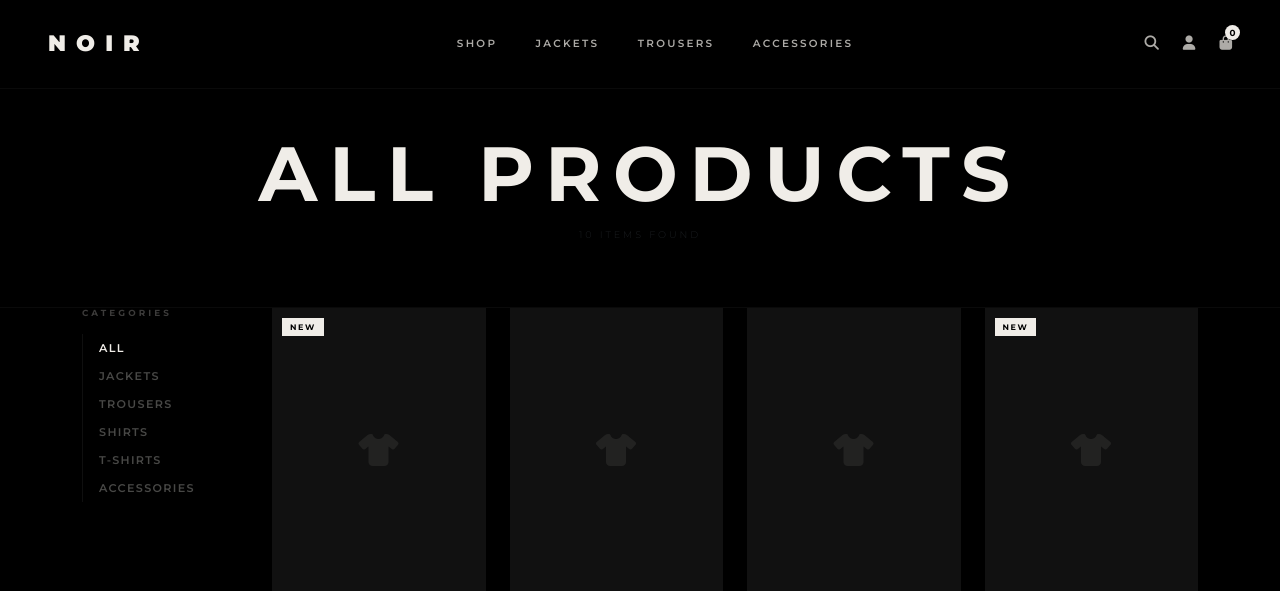
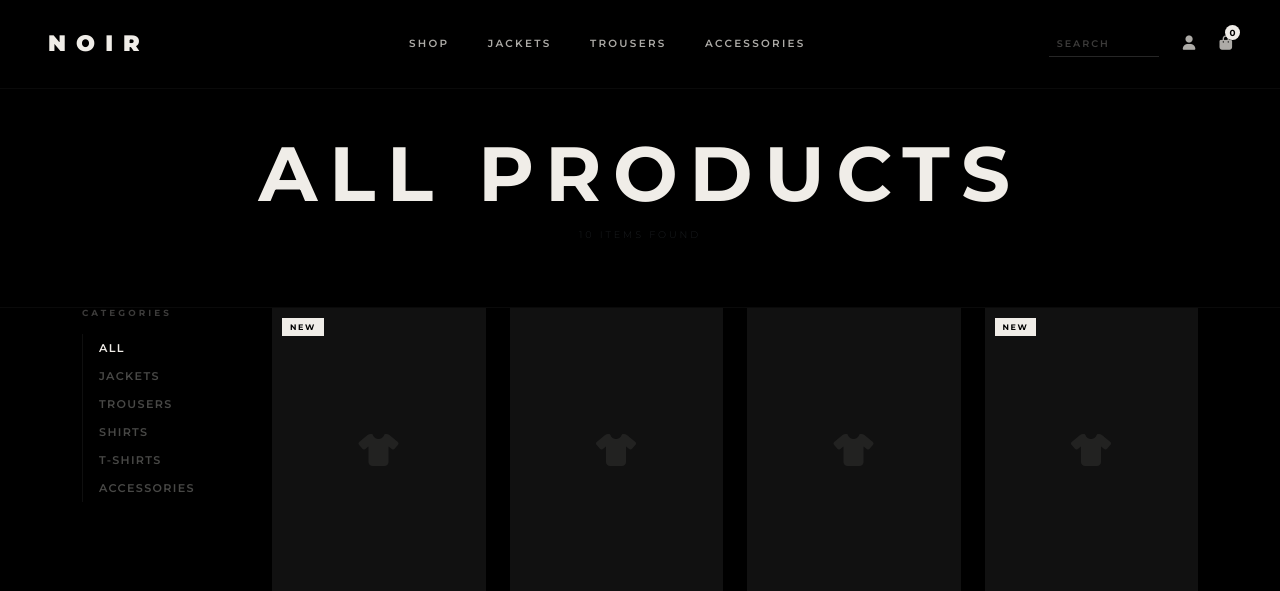
Before and after one commit to oliveiracle/noir-store, a Django app: page /products/ in a window 1280 px wide. Shown: the top 591 px of the page. Run offline with Django 5.2, Linux system fonts and the light colour scheme; data comes from the database, SQL or seed files in the repository.

Commit message:
Add keyword search to products listing

```diff
--- a/products/views.py
+++ b/products/views.py
@@ -7,7 +7,15 @@ def all_products(request):
     categories = Category.objects.all()
     current_category = None
 
+    query = request.GET.get('q')
     category_filter = request.GET.get('category')
+
+    if query:
+        products = (
+            products.filter(name__icontains=query) |
+            products.filter(description__icontains=query)
+        )
+
     if category_filter:
         products = products.filter(category__name=category_filter)
         current_category = category_filter
@@ -16,6 +24,7 @@ def all_products(request):
         'products': products,
         'categories': categories,
         'current_category': current_category,
+        'query': query,
     }
     return render(request, 'products/products.html', context)
 
--- a/static/css/base.css
+++ b/static/css/base.css
@@ -88,6 +88,27 @@ body {
     outline: 1px solid rgba(240,237,232,0.5);
     outline-offset: 4px;
     border-radius: 2px;
+}
+
+.search-input {
+    background: transparent;
+    border: none;
+    border-bottom: 1px solid rgba(255,255,255,0.15);
+    color: var(--white);
+    font-family: var(--font);
+    font-size: 0.6rem;
+    font-weight: 600;
+    letter-spacing: 0.2em;
+    padding: 0.3rem 0.5rem;
+    width: 110px;
+    transition: border-color 0.3s, width 0.3s;
+    outline: none;
+}
+
+.search-input::placeholder { color: rgba(240,237,232,0.25); }
+.search-input:focus {
+    border-color: rgba(255,255,255,0.5);
+    width: 160px;
 }
 
 .bag-count {
--- a/templates/base.html
+++ b/templates/base.html
@@ -40,7 +40,9 @@
             </ul>
 
             <div class="d-flex align-items-center gap-4">
-                <a href="#" class="nav-icon"><i class="fas fa-search"></i></a>
+                <form action="/products/" method="GET" class="d-flex align-items-center">
+                    <input type="text" name="q" placeholder="SEARCH" class="search-input" aria-label="Search products">
+                </form>
                 <a href="#" class="nav-icon"><i class="fas fa-user"></i></a>
                 <a href="#" class="nav-icon position-relative">
                     <i class="fas fa-shopping-bag"></i>
```
